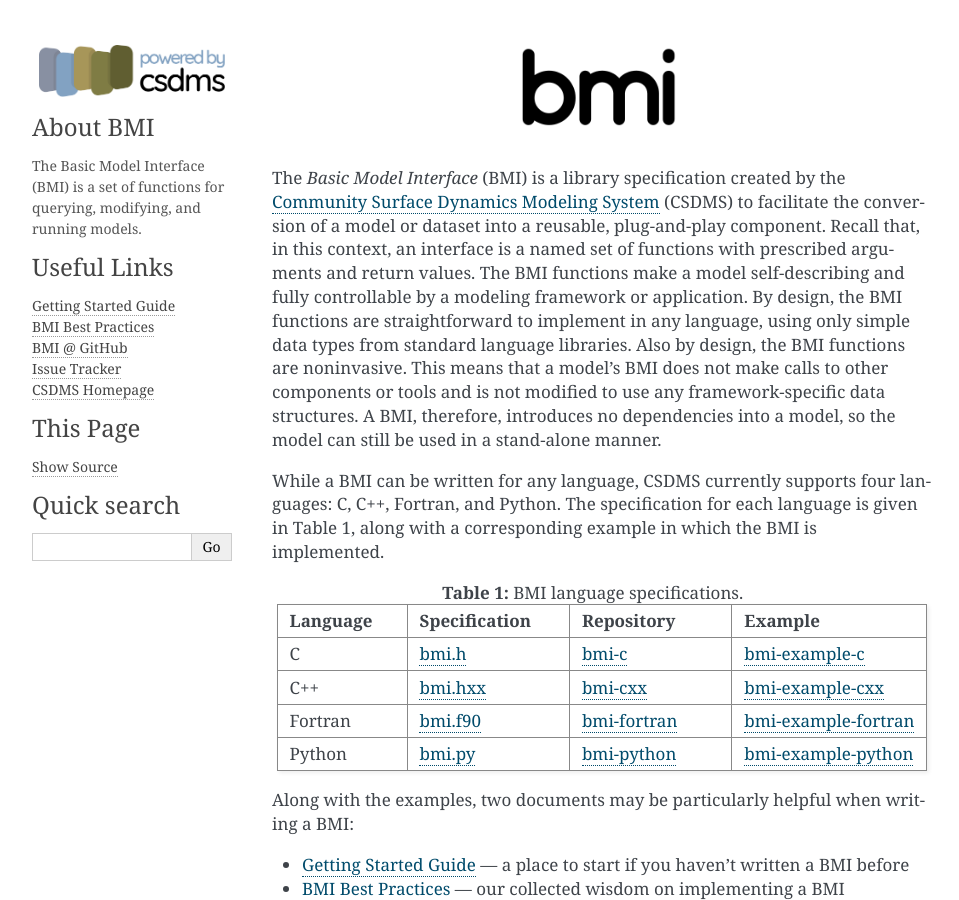
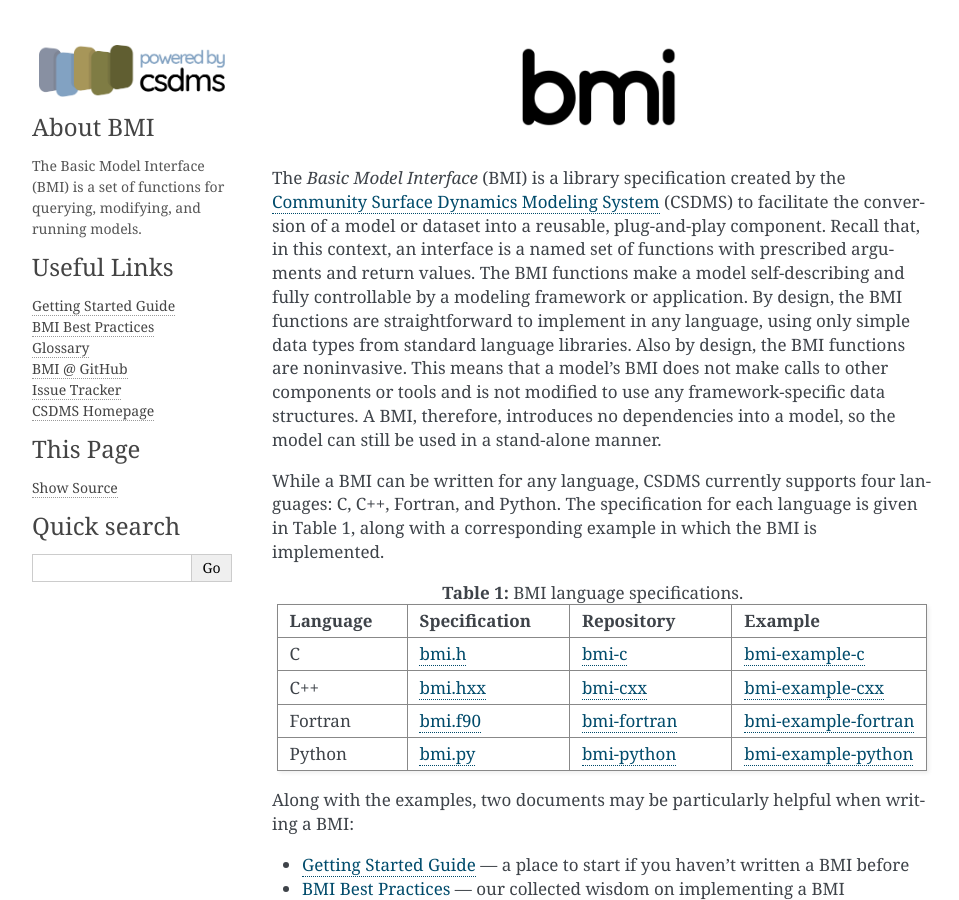
Before and after one commit to csdms/bmi, a Sphinx documentation site: the page built from docs/source/index.rst, in a window 1280 px wide and 900 px high. Shown: the whole window, without its empty margins (148-1107 px from the left). Built offline with Sphinx 7.4.7, drawn with Linux system fonts in a browser that asks for light colours; formulas are drawn with MathJax 3.

Commit message:
Add glossary to quick links

```diff
--- a/docs/source/_templates/links.html
+++ b/docs/source/_templates/links.html
@@ -2,6 +2,7 @@
 <ul>
   <li><a href="./bmi.getting_started.html">Getting Started Guide</a></li>
   <li><a href="./bmi.best_practices.html">BMI Best Practices</a></li>
+  <li><a href="./glossary.html">Glossary</a></li>
   <li><a href="https://github.com/csdms/bmi/">BMI @ GitHub</a></li>
   <li><a href="https://github.com/csdms/bmi/issues">Issue Tracker</a></li>
   <li><a href="https://csdms.colorado.edu">CSDMS Homepage</a></li>
```
